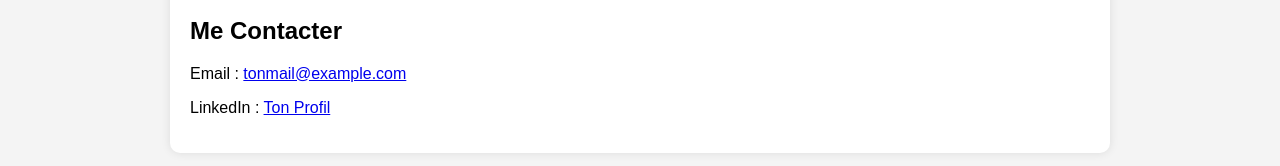
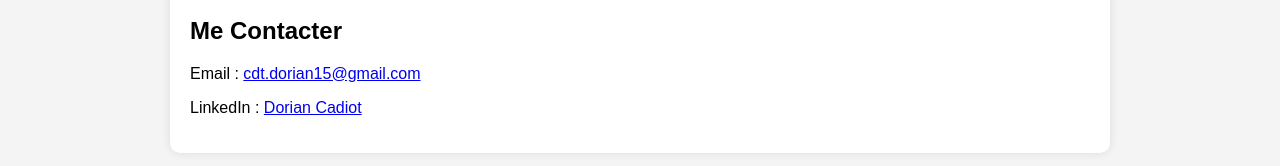
Before and after one commit to DorianCadiot/portfolio, a plain HTML site: page index.html in a window 1280 px wide. Shown: the part 966-1132 px from the top of the page. Drawn offline with Linux system fonts and the light colour scheme.

Commit message:
Update index.html

```diff
--- a/index.html
+++ b/index.html
@@ -87,8 +87,8 @@
         </div>
 
         <h2>Me Contacter</h2>
-        <p>Email : <a href="mailto:tonmail@example.com">tonmail@example.com</a></p>
-        <p>LinkedIn : <a href="#">Ton Profil</a></p>
+        <p>Email : <a href="cdt.dorian15@gmail.com">cdt.dorian15@gmail.com</a></p>
+        <p>LinkedIn : <a href="https://www.linkedin.com/in/cadiot-dorian/?trk=opento_sprofile_topcard">Dorian Cadiot</a></p>
     </div>
     <footer>© 2025 [Ton Nom] - Tous droits réservés</footer>
 </body>
```
